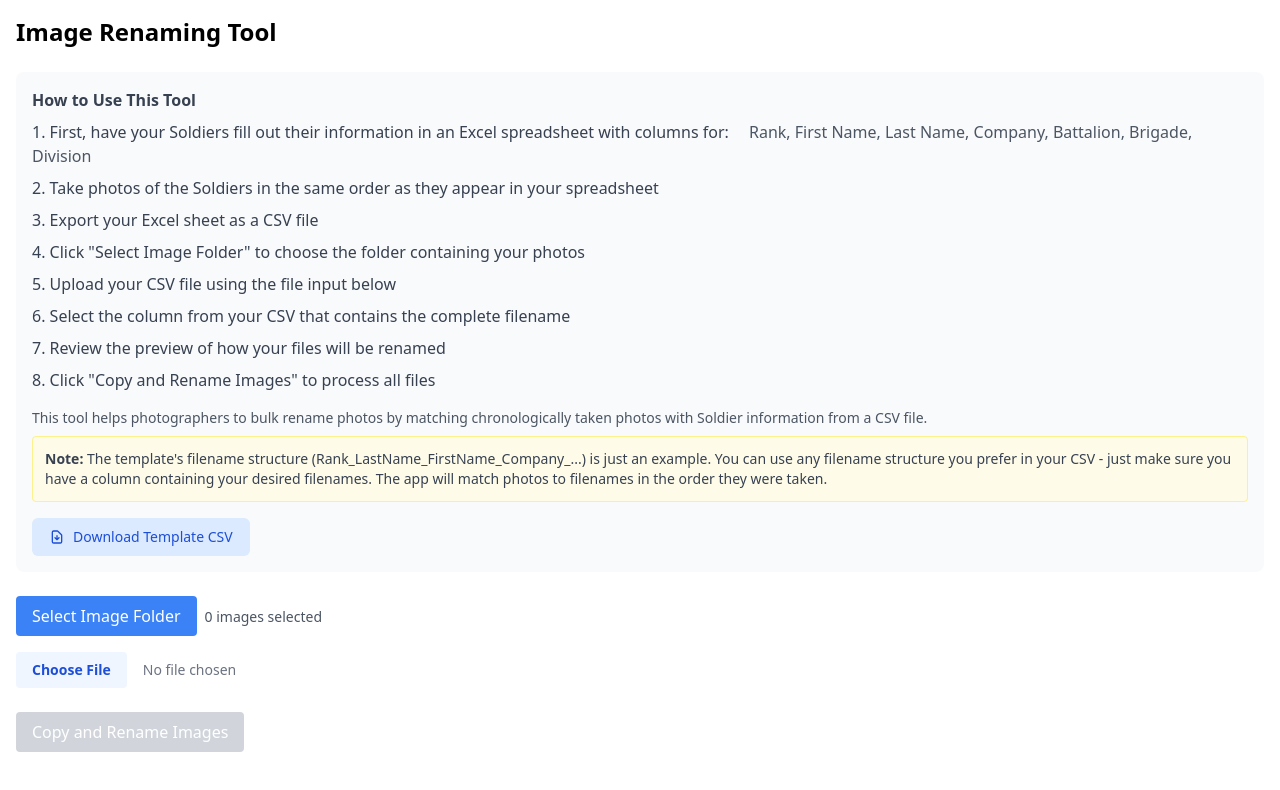
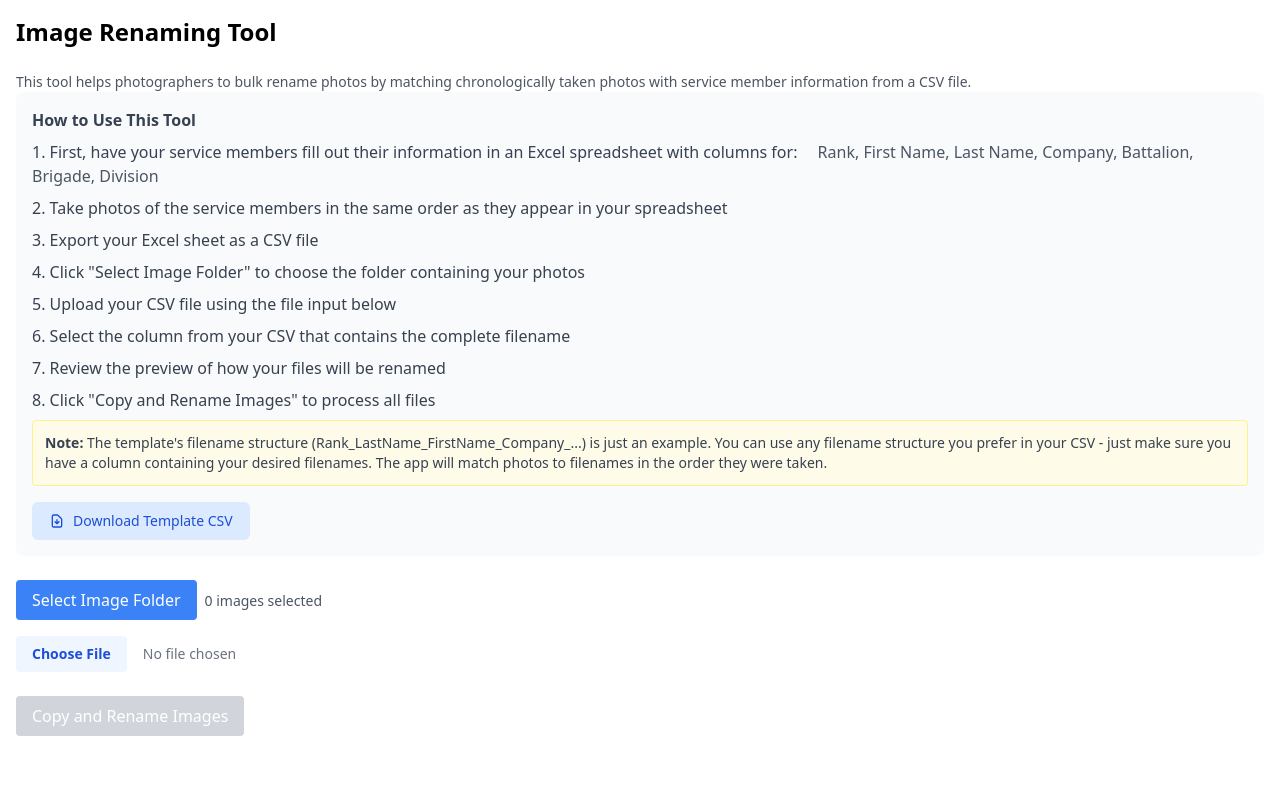
Before and after one commit to jamesllarimer/image-processor, a Nuxt app: page / in a window 1280 px wide. Shown: the top 790 px of the page. Built offline with nearby package versions, Linux system fonts and the light colour scheme.

Commit message:
update text and instructions

```diff
--- a/pages/index.vue
+++ b/pages/index.vue
@@ -1,14 +1,14 @@
 <template>
   <div class="container mx-auto p-4">
     <h1 class="text-2xl font-bold mb-6">Image Renaming Tool</h1>
-
+    <p class="mt-4 text-sm text-gray-600">This tool helps photographers to bulk rename photos by matching chronologically taken photos with service member information from a CSV file.</p>
     <div class="bg-gray-50 p-4 rounded-lg mb-6 text-gray-700">
       <h2 class="font-semibold mb-2">How to Use This Tool</h2>
       <ol class="list-decimal list-inside space-y-2">
-        <li>First, have your Soldiers fill out their information in an Excel spreadsheet with columns for:
+        <li>First, have your service members fill out their information in an Excel spreadsheet with columns for:
           <span class="text-gray-600 ml-4">Rank, First Name, Last Name, Company, Battalion, Brigade, Division</span>
         </li>
-        <li>Take photos of the Soldiers in the same order as they appear in your spreadsheet</li>
+        <li>Take photos of the service members in the same order as they appear in your spreadsheet</li>
         <li>Export your Excel sheet as a CSV file</li>
         <li>Click "Select Image Folder" to choose the folder containing your photos</li>
         <li>Upload your CSV file using the file input below</li>
@@ -16,7 +16,6 @@
         <li>Review the preview of how your files will be renamed</li>
         <li>Click "Copy and Rename Images" to process all files</li>
       </ol>
-      <p class="mt-4 text-sm text-gray-600">This tool helps photographers to bulk rename photos by matching chronologically taken photos with Soldier information from a CSV file.</p>
       <div class="mt-2 text-sm bg-yellow-50 p-3 rounded border border-yellow-200">
         <strong>Note:</strong> The template's filename structure (Rank_LastName_FirstName_Company_...) is just an example. You can use any filename structure you prefer in your CSV - just make sure you have a column containing your desired filenames. The app will match photos to filenames in the order they were taken.
       </div>
```
